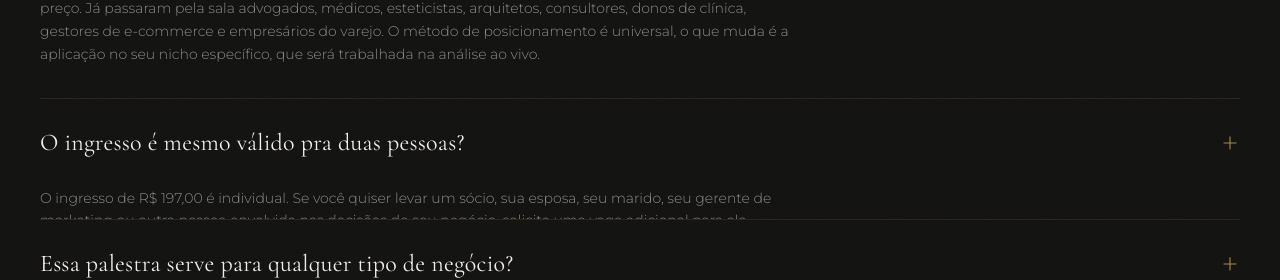
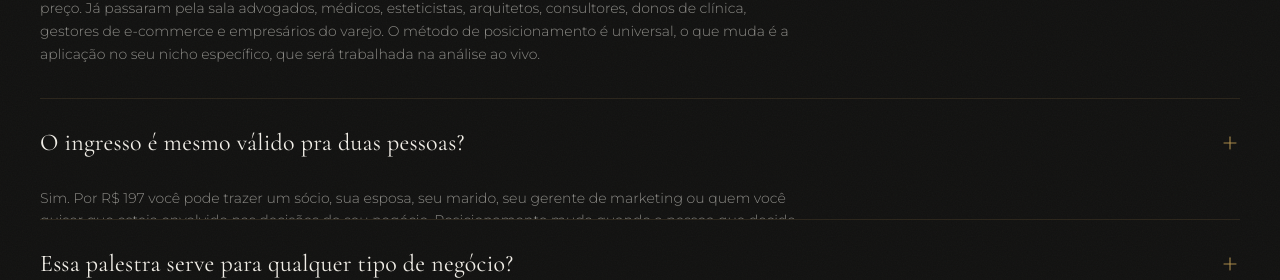
Before and after one commit to Hygorlc/alianca-empreendedora-8813, a React (Vite) app in the folder packages/web/: page / in a window 1280 px wide. Shown: the part 9213-9493 px from the top of the page. Built offline with nearby package versions, Linux system fonts and the light colour scheme.

Commit message:
Update FAQ guest ticket price

```diff
--- a/packages/web/src/web/components/sections/faq.tsx
+++ b/packages/web/src/web/components/sections/faq.tsx
@@ -1,6 +1,6 @@
 import { useState } from "react";
 import { Plus, Minus } from "lucide-react";
-import { EVENT, whatsappLink } from "../../lib/event";
+import { whatsappLink } from "../../lib/event";
 import { Eyebrow, Section, SectionTitle } from "../section";
 import { Reveal } from "../reveal";
 
@@ -11,7 +11,7 @@ const faqs = [
   },
   {
     q: "O ingresso é mesmo válido pra duas pessoas?",
-    a: `O ingresso de ${EVENT.price} é individual. Se você quiser levar um sócio, sua esposa, seu marido, seu gerente de marketing ou outra pessoa envolvida nas decisões do seu negócio, solicite uma vaga adicional para ela.`,
+    a: "Sim. Por R$ 197 você pode trazer um sócio, sua esposa, seu marido, seu gerente de marketing ou quem você quiser que esteja envolvido nas decisões do seu negócio. Posicionamento muda quando a pessoa que decide junto com você está na mesma página.",
   },
   {
     q: "Essa palestra serve para qualquer tipo de negócio?",
```
